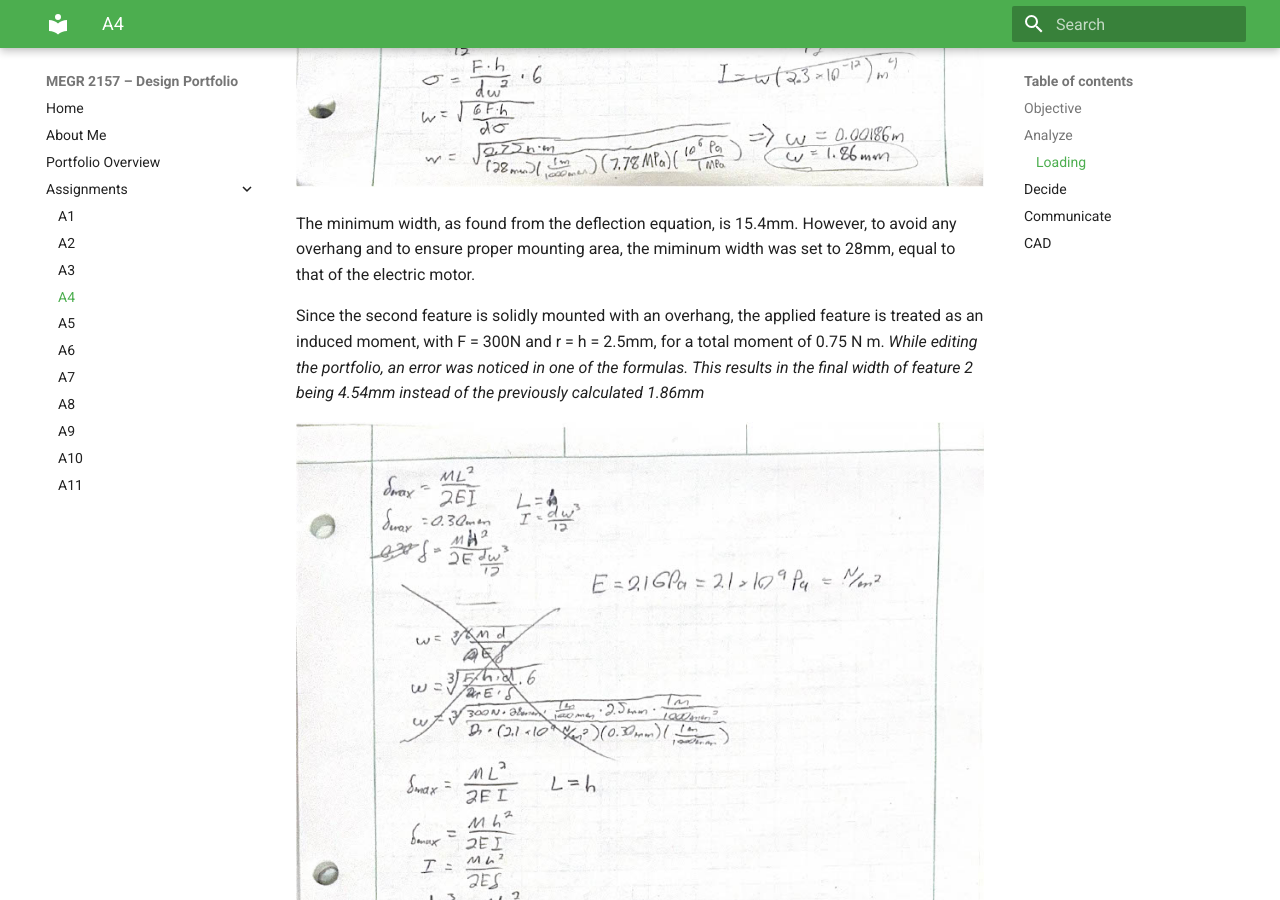
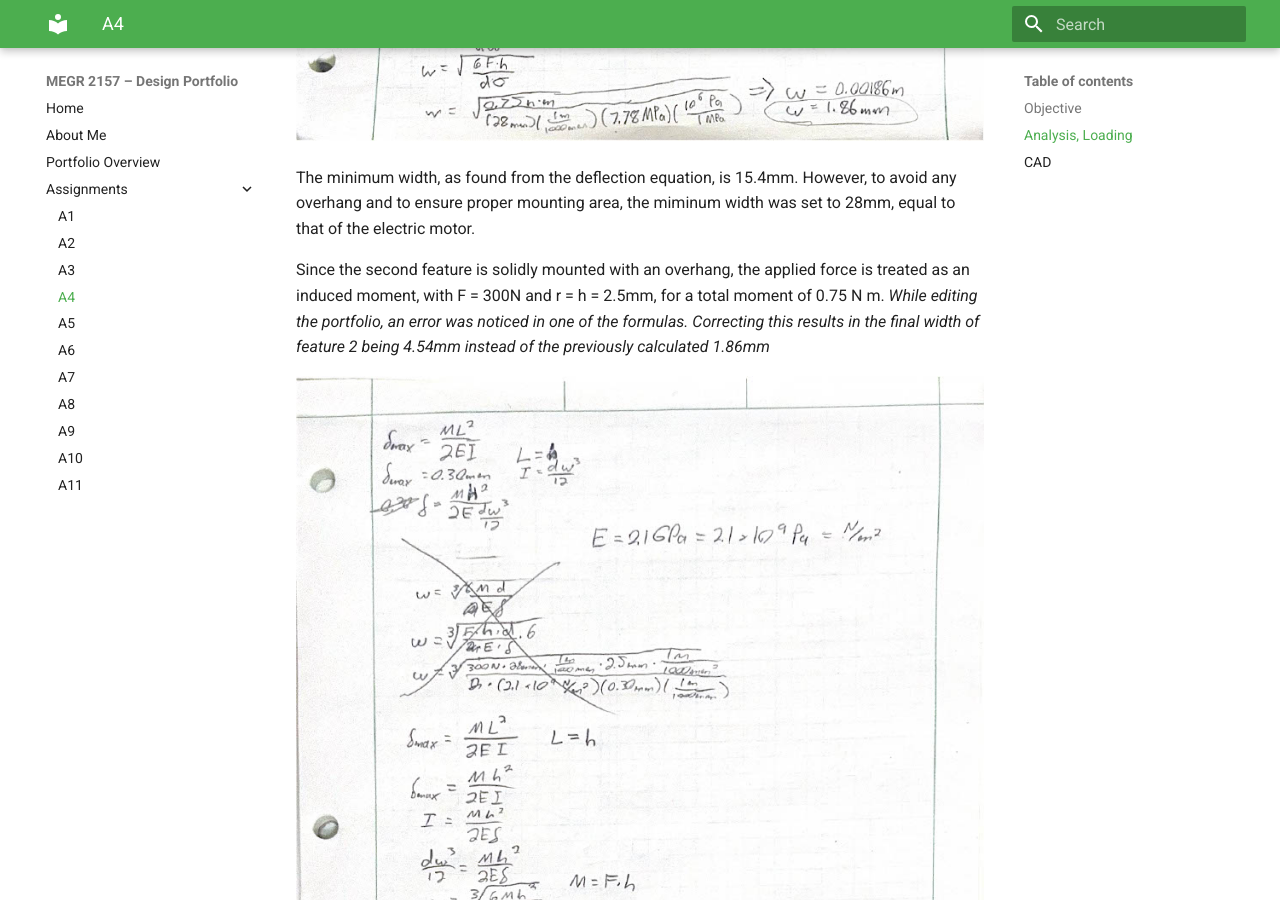
Before and after one commit to CadlesCelica/megr2157-portfolio, an MkDocs documentation site: the page built from docs/assignments/A04/index.md, in a window 1280 px wide and 900 px high, scrolled down 2284 px. Built offline with MkDocs 1.6.1 and Material for MkDocs 9.7.7, drawn with Linux system fonts in a browser that asks for light colours; some of the changed text lies outside the part shown.

Commit message:
Correction before CAD upload

```diff
--- a/docs/assignments/A04/index.md
+++ b/docs/assignments/A04/index.md
@@ -9,8 +9,7 @@ While the material listed in the written document is ABS or PLA, the final chose
 
 [PETG Data Sheet](https://devel.lulzbot.com/filament/Rigid_Ink/PETG%20DATA%20SHEET.pdf)
 
-## Analyze
-### Loading
+## Analysis, Loading
 The minimum length of the first feature is 28mm, as that is the maximum width of the electric motor. The minimum height is 2.5mm, found from subtracting the keyway length and boss length from the total length of the shaft.
 To simplify the analysis, the applied force is treated as an axial load on the first feature, so the axial stress and deflection equations are used to find the minimum width of the base.
 
@@ -18,18 +17,13 @@ To simplify the analysis, the applied force is treated as an axial load on the f
 
 The minimum width, as found from the deflection equation, is 15.4mm. However, to avoid any overhang and to ensure proper mounting area, the miminum width was set to 28mm, equal to that of the electric motor.
 
-Since the second feature is solidly mounted with an overhang, the applied feature is treated as an induced moment, with F = 300N and r = h = 2.5mm, for a total moment of 0.75 N m. *While editing the portfolio, an error was noticed in one of the formulas. This results in the final width of feature 2 being 4.54mm instead of the previously calculated 1.86mm*
+Since the second feature is solidly mounted with an overhang, the applied force is treated as an induced moment, with F = 300N and r = h = 2.5mm, for a total moment of 0.75 N m. *While editing the portfolio, an error was noticed in one of the formulas. Correcting this results in the final width of feature 2 being 4.54mm instead of the previously calculated 1.86mm*
 
 ![Paper 3](<a4 pg 3.jpg>)
 
 Since the incorrect measurement was used in the construction of the sketch, the second feature retains the original 1.86mm width instead of the corrected width.
 
 ![iso sketch](<a4 pg 4.jpg>)
-
-## Decide
-
-
-## Communicate
 
 ## CAD
 To start, a base of 28x28mm was constructed. This was inspired by other motor mount designs, and leaves no overhang of the motor itself.
```
